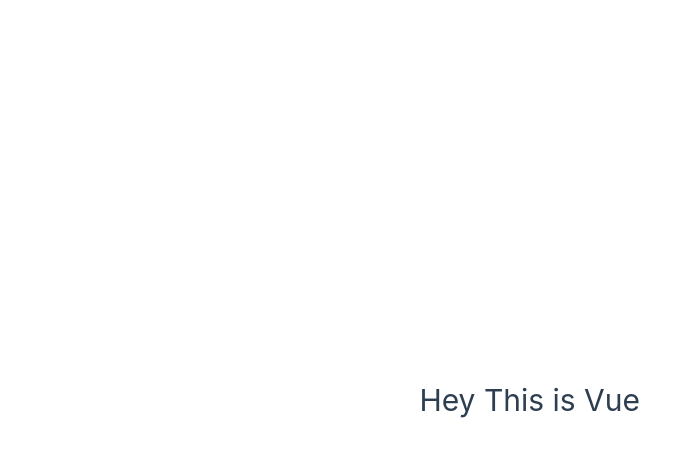
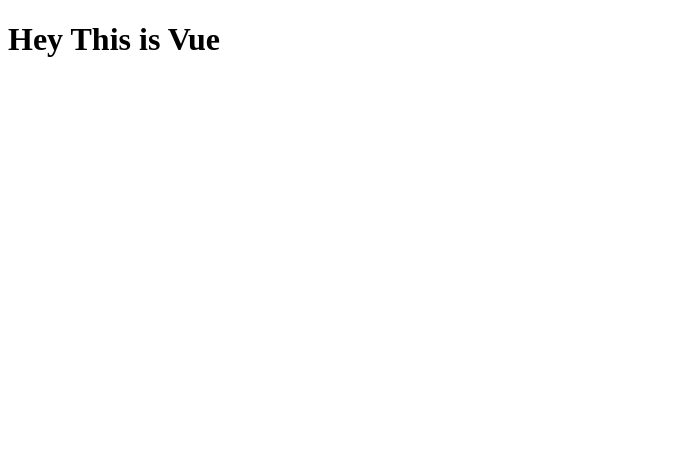
Before and after one commit to Trevor-143/piniaTasks, a Vue app: page / in a window 1280 px wide. Shown: the top 456 px of the page, without its empty margins (0-694 px from the left). Built offline with nearby package versions, Linux system fonts and the light colour scheme.

Commit message:
first commit

```diff
--- a/src/assets/base.css
+++ /dev/null
@@ -1,73 +0,0 @@
-/* color palette from <https://github.com/vuejs/theme> */
-:root {
-  --vt-c-white: #ffffff;
-  --vt-c-white-soft: #f8f8f8;
-  --vt-c-white-mute: #f2f2f2;
-
-  --vt-c-black: #181818;
-  --vt-c-black-soft: #222222;
-  --vt-c-black-mute: #282828;
-
-  --vt-c-indigo: #2c3e50;
-
-  --vt-c-divider-light-1: rgba(60, 60, 60, 0.29);
-  --vt-c-divider-light-2: rgba(60, 60, 60, 0.12);
-  --vt-c-divider-dark-1: rgba(84, 84, 84, 0.65);
-  --vt-c-divider-dark-2: rgba(84, 84, 84, 0.48);
-
-  --vt-c-text-light-1: var(--vt-c-indigo);
-  --vt-c-text-light-2: rgba(60, 60, 60, 0.66);
-  --vt-c-text-dark-1: var(--vt-c-white);
-  --vt-c-text-dark-2: rgba(235, 235, 235, 0.64);
-}
-
-/* semantic color variables for this project */
-:root {
-  --color-background: var(--vt-c-white);
-  --color-background-soft: var(--vt-c-white-soft);
-  --color-background-mute: var(--vt-c-white-mute);
-
-  --color-border: var(--vt-c-divider-light-2);
-  --color-border-hover: var(--vt-c-divider-light-1);
-
-  --color-heading: var(--vt-c-text-light-1);
-  --color-text: var(--vt-c-text-light-1);
-
-  --section-gap: 160px;
-}
-
-@media (prefers-color-scheme: dark) {
-  :root {
-    --color-background: var(--vt-c-black);
-    --color-background-soft: var(--vt-c-black-soft);
-    --color-background-mute: var(--vt-c-black-mute);
-
-    --color-border: var(--vt-c-divider-dark-2);
-    --color-border-hover: var(--vt-c-divider-dark-1);
-
-    --color-heading: var(--vt-c-text-dark-1);
-    --color-text: var(--vt-c-text-dark-2);
-  }
-}
-
-*,
-*::before,
-*::after {
-  box-sizing: border-box;
-  margin: 0;
-  font-weight: normal;
-}
-
-body {
-  min-height: 100vh;
-  color: var(--color-text);
-  background: var(--color-background);
-  transition: color 0.5s, background-color 0.5s;
-  line-height: 1.6;
-  font-family: Inter, -apple-system, BlinkMacSystemFont, 'Segoe UI', Roboto, Oxygen, Ubuntu,
-    Cantarell, 'Fira Sans', 'Droid Sans', 'Helvetica Neue', sans-serif;
-  font-size: 15px;
-  text-rendering: optimizeLegibility;
-  -webkit-font-smoothing: antialiased;
-  -moz-osx-font-smoothing: grayscale;
-}
--- a/src/assets/main.css
+++ /dev/null
@@ -1,35 +0,0 @@
-@import './base.css';
-
-#app {
-  max-width: 1280px;
-  margin: 0 auto;
-  padding: 2rem;
-
-  font-weight: normal;
-}
-
-a,
-.green {
-  text-decoration: none;
-  color: hsla(160, 100%, 37%, 1);
-  transition: 0.4s;
-}
-
-@media (hover: hover) {
-  a:hover {
-    background-color: hsla(160, 100%, 37%, 0.2);
-  }
-}
-
-@media (min-width: 1024px) {
-  body {
-    display: flex;
-    place-items: center;
-  }
-
-  #app {
-    display: grid;
-    grid-template-columns: 1fr 1fr;
-    padding: 0 2rem;
-  }
-}
--- a/src/main.js
+++ b/src/main.js
@@ -1,4 +1,3 @@
-import './assets/main.css'
 
 import { createApp } from 'vue'
 import { createPinia } from 'pinia'
--- a/src/router/index.js
+++ b/src/router/index.js
@@ -8,14 +8,6 @@
       path: '/',
       name: 'home',
       component: HomeView
-    },
-    {
-      path: '/about',
-      name: 'about',
-      // route level code-splitting
-      // this generates a separate chunk (About.[hash].js) for this route
-      // which is lazy-loaded when the route is visited.
-      component: () => import('../views/AboutView.vue')
     }
   ]
 })
--- a/src/views/AboutView.vue
+++ /dev/null
@@ -1,9 +0,0 @@
-<template>
-  <div class="about">
-    <h1>This is an about page</h1>
-  </div>
-</template>
-
-<style>
-
-</style>
```
Also changed, not shown: src/assets/logo.svg (deleted).
